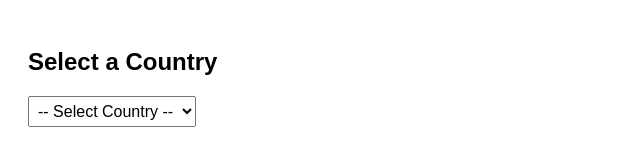
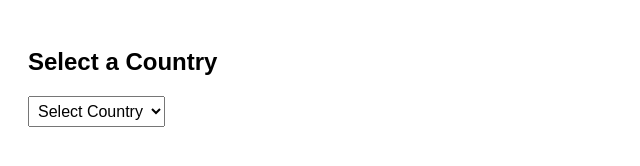
Before and after one commit to HrithikaChalla/Country, a plain HTML site: page index.html in a window 1280 px wide. Shown: the full height of the page, 0-640 px from the left. Drawn offline with Linux system fonts and the light colour scheme.

Commit message:
Update index.html

```diff
--- a/index.html
+++ b/index.html
@@ -54,7 +54,7 @@
     <h2>Select a Country</h2>
 
     <select id="country" onchange="showCapital()">
-        <option value="">-- Select Country --</option>
+        <option value=""> Select Country</option>
         <option value="USA">United States</option>
         <option value="India">India</option>
         <option value="France">France</option>
```
